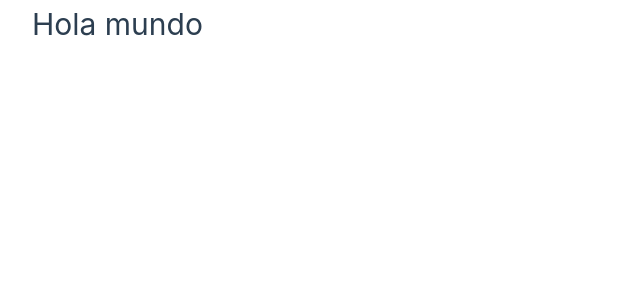
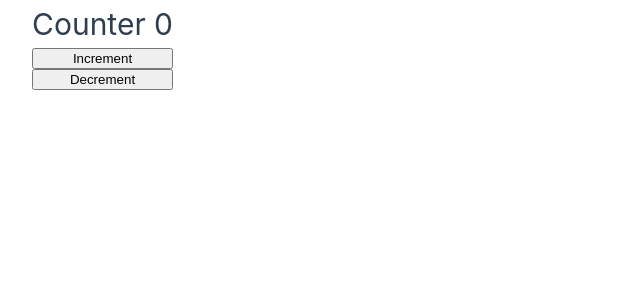
Before and after one commit to Rigolinux/Vue-ts-breakingbad, a Vue app: page / in a window 1280 px wide. Shown: the top 300 px of the page, without its empty margins (0-640 px from the left). Built offline with nearby package versions, Linux system fonts and the light colour scheme.

Commit message:
script setup counter

```diff
--- a/src/App.vue
+++ b/src/App.vue
@@ -1,10 +1,35 @@
 <script setup lang="ts">
+import { ref } from 'vue';
+
+const counter = ref(0);
+const decrease = () => {
+      counter.value--;
+    };
+/*
+old version requieres imports
+export default defineComponent({
+  name: 'App',
+  setup() {
+
+    //methods
+    const decrease = () => {
+      counter.value--;
+    };
+
+    return {
+      counter,
+      decrease,
+    };
+  },
+}); */
 
 </script>
 
 <template>
   <div class="wrapper">
-    <h1>Hola mundo </h1>
+    <h1>Counter {{ counter }} </h1>
+    <button @click="counter++">Increment</button>
+    <button @click="decrease">Decrement</button>
   </div>
 </template>
 
```
